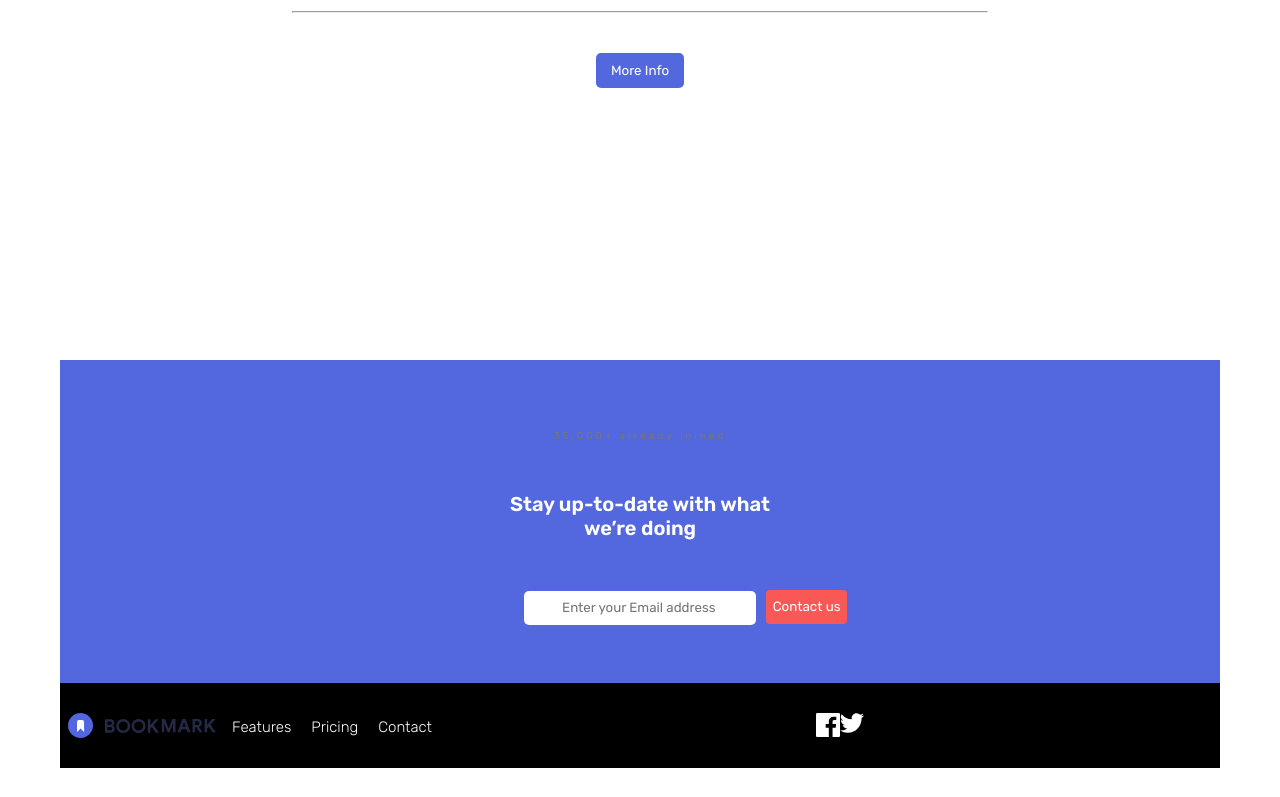
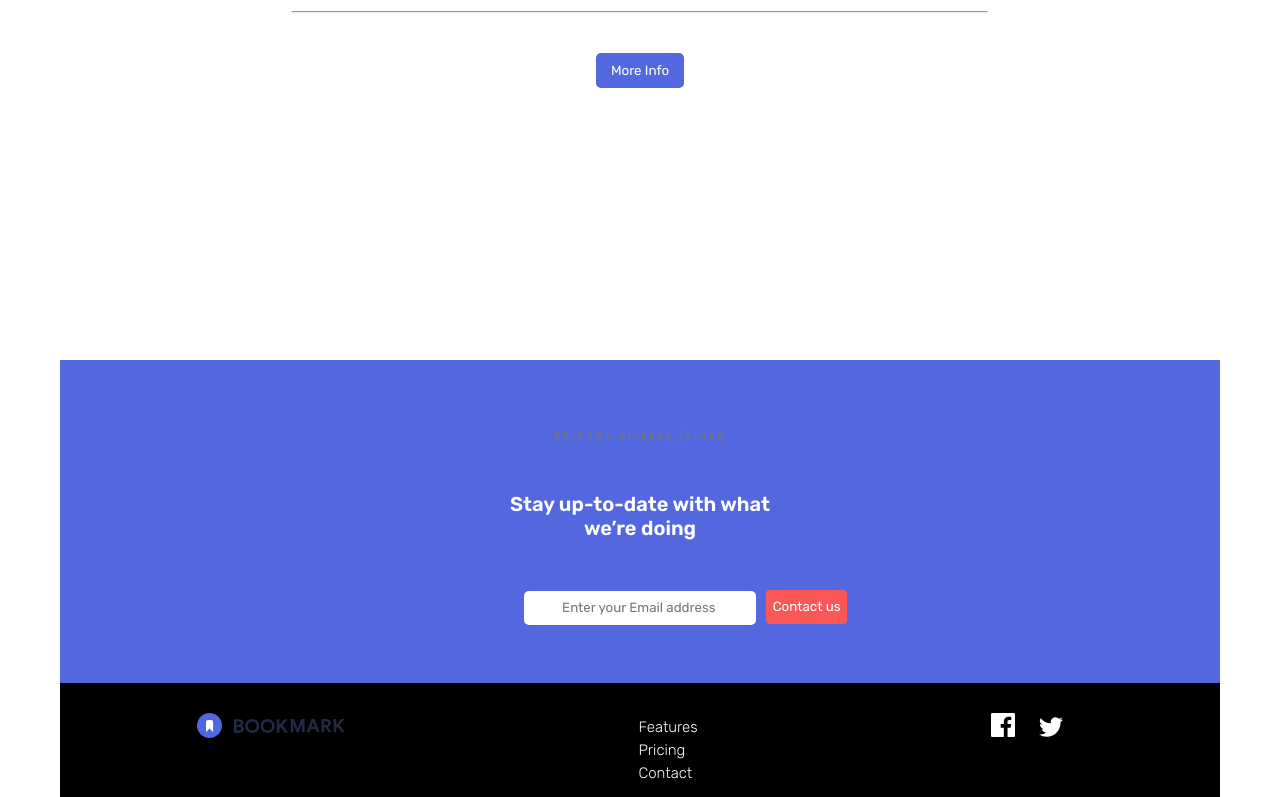
Before and after one commit to codezol/frontendmentor-Challenges, a plain HTML site: page challenge-5-solution/index.html in a window 1280 px wide. Shown: the part 2602-3399 px from the top of the page. Before the commit the page ends 3370 px from the top, so only its background shows below. Drawn offline with Linux system fonts and the light colour scheme.

Commit message:
Update styles.css

```diff
--- a/challenge-5-solution/styles.css
+++ b/challenge-5-solution/styles.css
@@ -392,9 +392,12 @@ footer .links {
 .links h6:hover{
     color: hsl(0, 94%, 66%);
 }
-.links div {
+.links  {
     display: flex;
-    margin-right: 30%;
+    margin-right: 17%;
+}
+.links svg {
+    margin-right:20px;
 }
 @media screen and (max-width:480px){
     .container{
```
